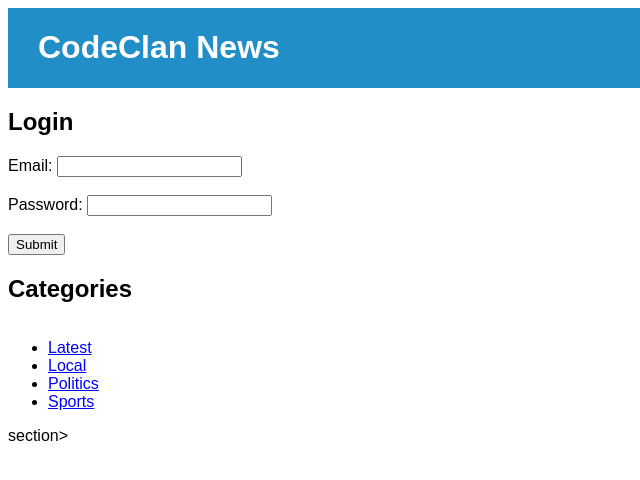
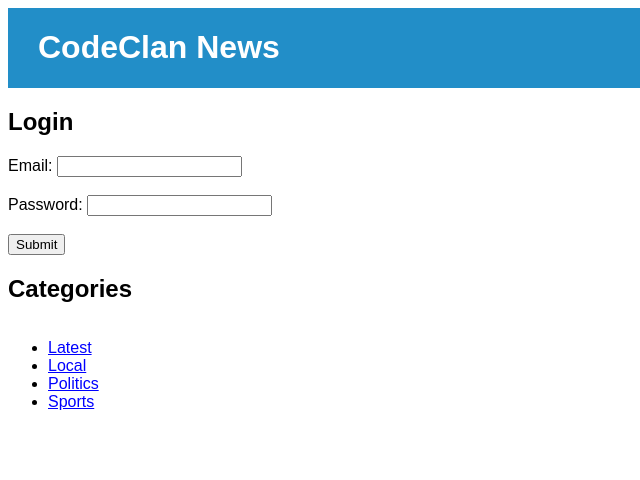
Before and after one commit to Emil-Lima/html_css_lab, a plain HTML site: page index.html in a window 1280 px wide. Shown: the full height of the page, 0-640 px from the left. Drawn offline with Linux system fonts and the light colour scheme.

Commit message:
Fix bug in HTML

```diff
--- a/index.html
+++ b/index.html
@@ -41,6 +41,6 @@
                 </nav>
         </div>
     </section>
-    <section></body>section>
+    <section></body>
 </body>
 </html>
```
